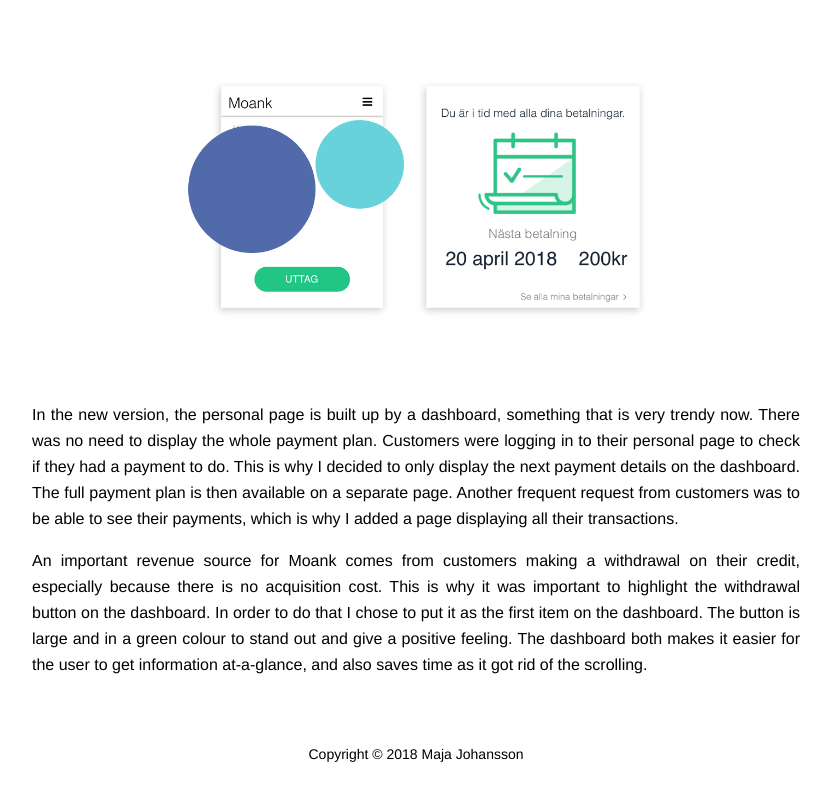
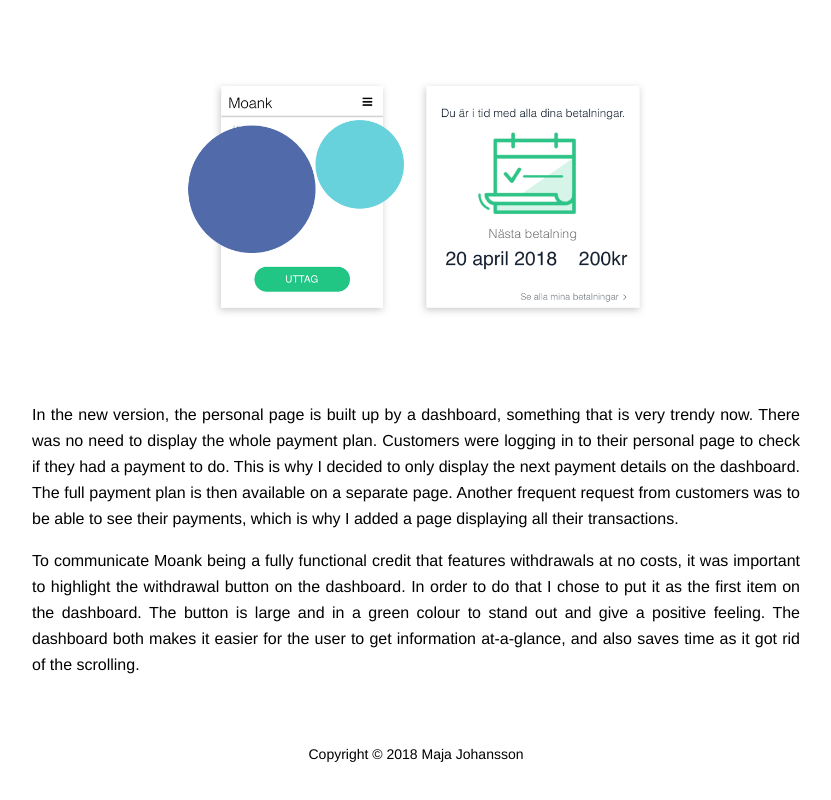
Before and after one commit to majajohansson/portfolio, a React app: page /#/article/moank in a window 1280 px wide. Shown: the part 2528-3328 px from the top of the page, without its empty margins (224-1055 px from the left). Built offline with nearby package versions, Linux system fonts and the light colour scheme.

Commit message:
Update text in moank article

```diff
--- a/src/pages/articles/MoankArticle.js
+++ b/src/pages/articles/MoankArticle.js
@@ -28,6 +28,6 @@ export default ({ match }) => (
     <p className="post__paragraph">The personal page consisted of one single page, with lots of scrolling because it displayed all your invoices. There was also a lot of unused space. That made it very difficult for the customer to find relevant information to him. Interviews and tests showed that the personal page was not really easy to understand and was lacking critical information.</p>
     <img className="post__image" src={myPaymentsNew} />
     <p className="post__paragraph">In the new version, the personal page is built up by a dashboard, something that is very trendy now. There was no need to display the whole payment plan. Customers were logging in to their personal page to check if they had a payment to do. This is why I decided to only display the next payment details on the dashboard. The full payment plan is then available on a separate page. Another frequent request from customers was to be able to see their payments, which is why I added a page displaying all their transactions.</p>
-    <p className="post__paragraph">An important revenue source for Moank comes from customers making a withdrawal on their credit, especially because there is no acquisition cost. This is why it was important to highlight the withdrawal button on the dashboard. In order to do that I chose to put it as the first item on the dashboard. The button is large and in a green colour to stand out and give a positive feeling. The dashboard both makes it easier for the user to get  information at-a-glance, and also saves time as it got rid of the scrolling.</p>
+    <p className="post__paragraph">To communicate Moank being a fully functional credit that features withdrawals at no costs, it was important to highlight the withdrawal button on the dashboard. In order to do that I chose to put it as the first item on the dashboard. The button is large and in a green colour to stand out and give a positive feeling. The dashboard both makes it easier for the user to get  information at-a-glance, and also saves time as it got rid of the scrolling.</p>
   </Page>
 )
```
Also changed, not shown: 2 other files (tests, documents, lock files or other folders).
